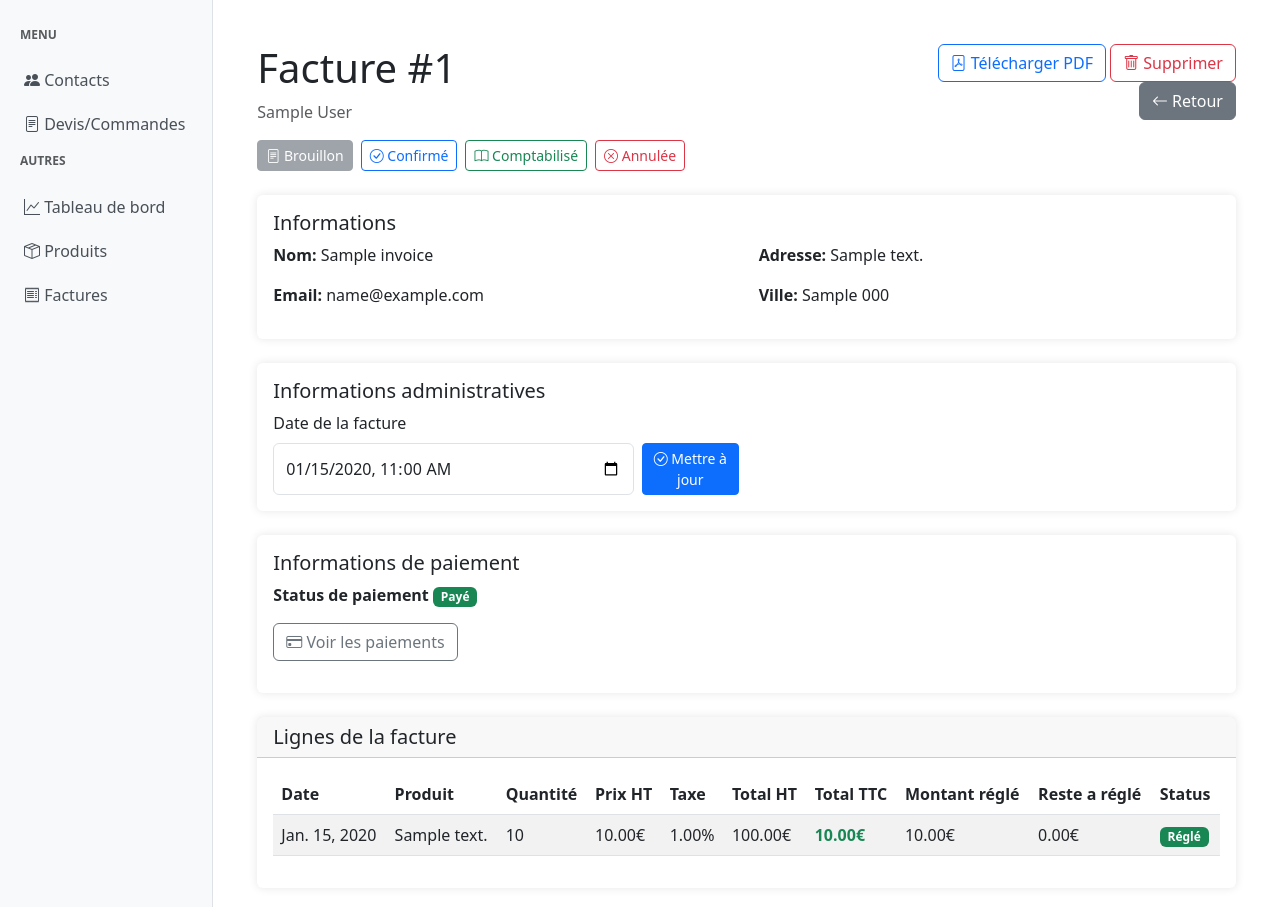
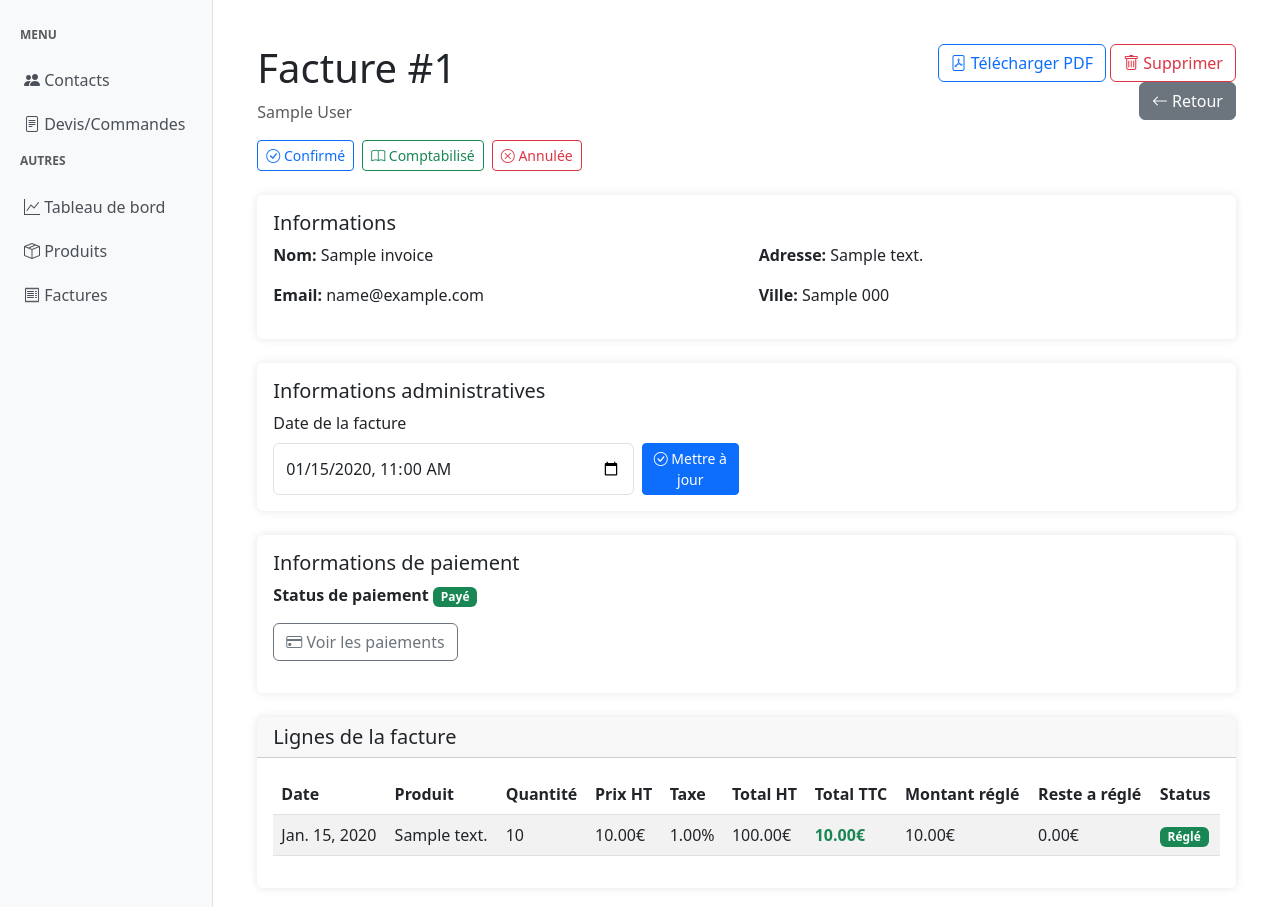
Before and after one commit to ben-dev5/gestionCommercial, a Django app: page /invoicing/1/ in a window 1280 px wide. Shown: the top 907 px of the page. Run offline with Django 5.2, Linux system fonts and the light colour scheme; tables that the repository leaves empty hold one stand-in row (values such as "Sample post").

Commit message:
logique d'affichage des boutons de statuts conditionnels

```diff
--- a/invoicing/templates/invoicing/invoice_detail.html
+++ b/invoicing/templates/invoicing/invoice_detail.html
@@ -10,18 +10,17 @@
             <!-- Boutons de statut -->
             <form method="post" class="d-flex flex-wrap gap-2 mt-3">
                 {% csrf_token %}
-                <button type="submit" name="status" value="Brouillon"  class="btn btn-sm {% if invoice.status == 'Brouillon' %}btn-secondary{% else %}btn-outline-secondary{% endif %}" title="Brouillon" disabled>
-                    <i class="bi bi-file-text"></i> Brouillon
-                </button>
                 <button type="submit" name="status" value="Confirmé" class="btn btn-sm {% if invoice.status == 'Confirmé' %}btn-primary{% else %}btn-outline-primary{% endif %}" title="Confirmé">
                     <i class="bi bi-check-circle"></i> Confirmé
                 </button>
                 <button type="submit" name="status" value="Comptabilisé" class="btn btn-sm {% if invoice.status == 'Comptabilisé' %}btn-success{% else %}btn-outline-success{% endif %}" title="Comptabilisé">
                     <i class="bi bi-book"></i> Comptabilisé
                 </button>
+                {% if invoice.status != 'Annulée' %}
                 <button type="submit" name="status" value="Annulée" class="btn btn-sm {% if invoice.status == 'Annulée' %}btn-danger{% else %}btn-outline-danger{% endif %}" title="Annulée">
                     <i class="bi bi-x-circle"></i> Annulée
                 </button>
+                {% endif %}
             </form>
         </div>
         <div class="col-md-4 text-end">
```
